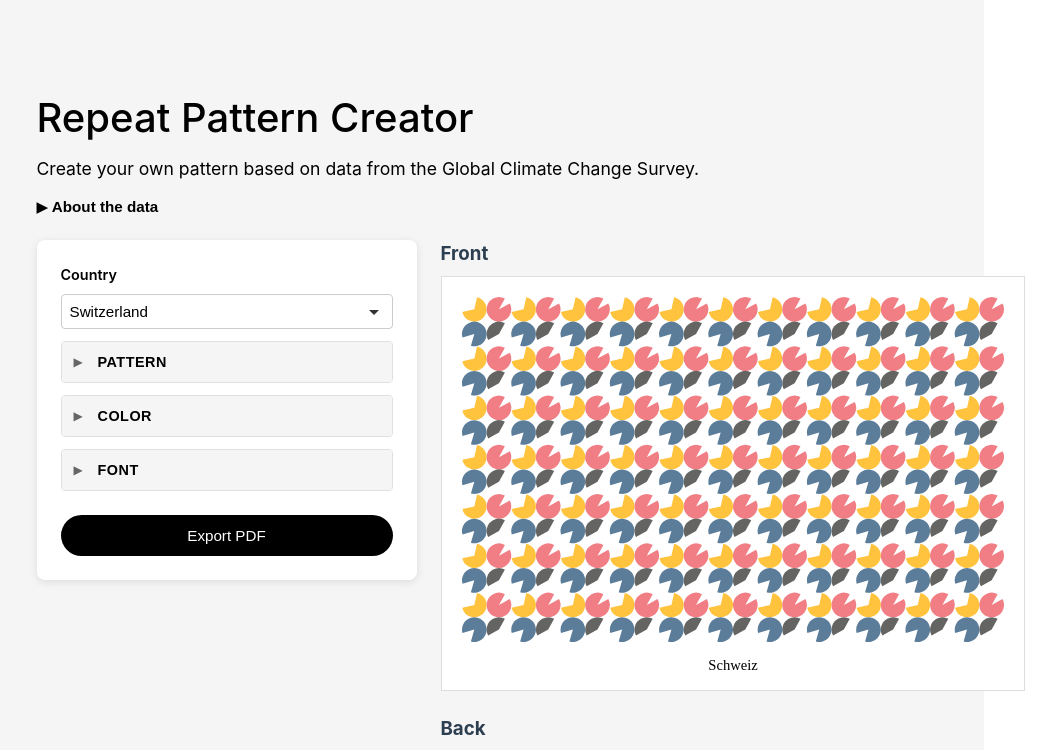
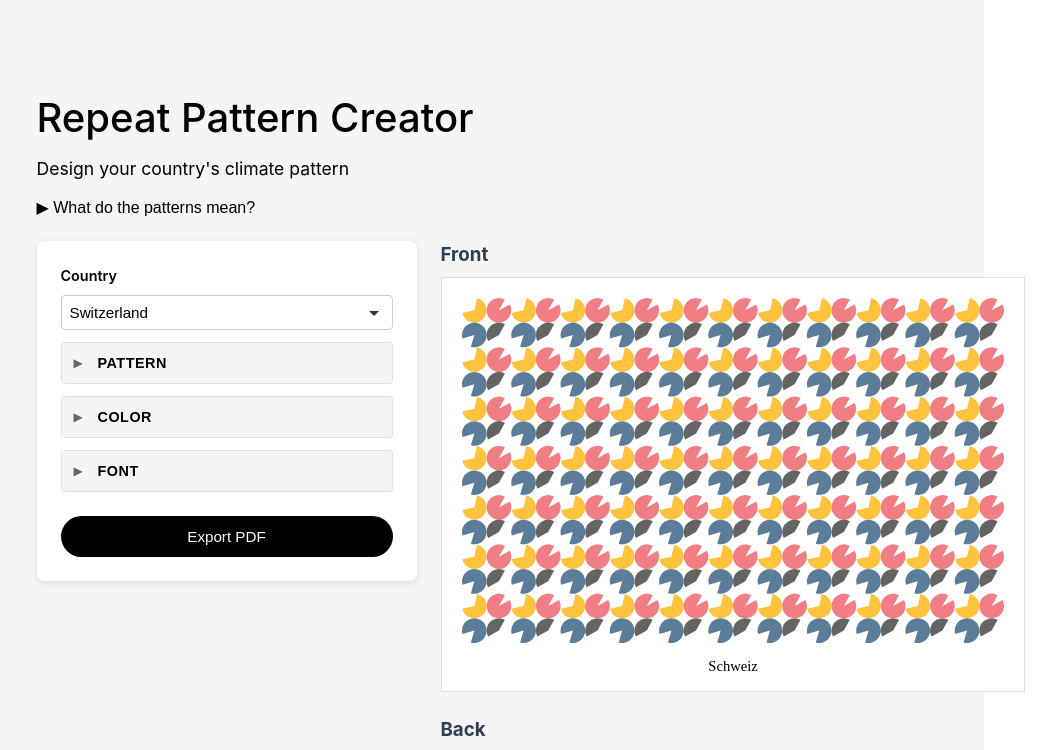
Before and after one commit to LiliGasser/repeatpattern-app, a Vue app: page / in a window 1280 px wide. Shown: the top 750 px of the page, without its empty margins (178-1234 px from the left). Built offline with nearby package versions, Linux system fonts and the light colour scheme; a web font is replaced by a local one; what p5.js-svg would draw is missing.

Commit message:
update survey explanation

```diff
--- a/src/views/Dashboard.vue
+++ b/src/views/Dashboard.vue
@@ -68,24 +68,25 @@ const exportPdf = async () => {
   <div class="dashboard">
     <header class="dashboard-header">
       <h1>Repeat Pattern Creator</h1>
-      <p class="subtitle">Create your own pattern based on data from the Global Climate Change Survey.</p>
+      <p class="subtitle">Design your country's climate pattern</p>
 
       <div class="description-wrapper">
         <button @click="showDescription = !showDescription" class="toggle-description">
-          {{ showDescription ? '▼' : '▶' }} About the data
+          {{ showDescription ? '▼' : '▶' }} What do the patterns mean?
         </button>
         <div v-if="showDescription" class="description">
           <p>
-            The <a href="https://gccs.iza.org" target="_blank" rel="noopener noreferrer">Global Climate Change Survey</a> (2024)
-            asked 130,000 people across 125 countries about their climate beliefs and actions.
-            Each country's data creates a unique pattern based on four variables:
+            The <a href="https://gccs.iza.org" target="_blank" rel="noopener noreferrer">Global Climate Change Survey</a> asked 130,000 people across 125 countries about their climate beliefs and actions. The four percentage values derived for each country shape a data-based pattern.
           </p>
           <ul>
-            <li><strong>WTP:</strong> Willingness to participate in climate action</li>
-            <li><strong>Norm:</strong> Social norms around climate action</li>
-            <li><strong>WTP Belief:</strong> Beliefs about others' willingness to participate</li>
-            <li><strong>Government:</strong> Expectations for government action</li>
+            <li><strong>WTP:</strong> Share willing to contribute 1% of income to fight global warming (WTP: willingness to participate)</li>
+            <li><strong>WTP Belief:</strong> Perceived average share of others willing to contribute 1% of income</li>
+            <li><strong>Norm:</strong> Share saying that other in their country should try to fight global warming</li>
+            <li><strong>Government:</strong> Share saying that national governments should do more</li>
           </ul>
+          <p>
+            <a href="https://rcap.netlify.app" target="_blank" rel="noopener norefferer">Learn how the patterns are created</a>
+          </p>
         </div>
       </div>
     </header>
@@ -191,8 +192,8 @@ const exportPdf = async () => {
   background: none;
   border: none;
   color: var(--element-color);
-  font-size: 0.95rem;
-  font-weight: 600;
+  font-size: 1rem;
+  font-weight: 400;
   cursor: pointer;
   padding: 0;
   display: flex;
```
